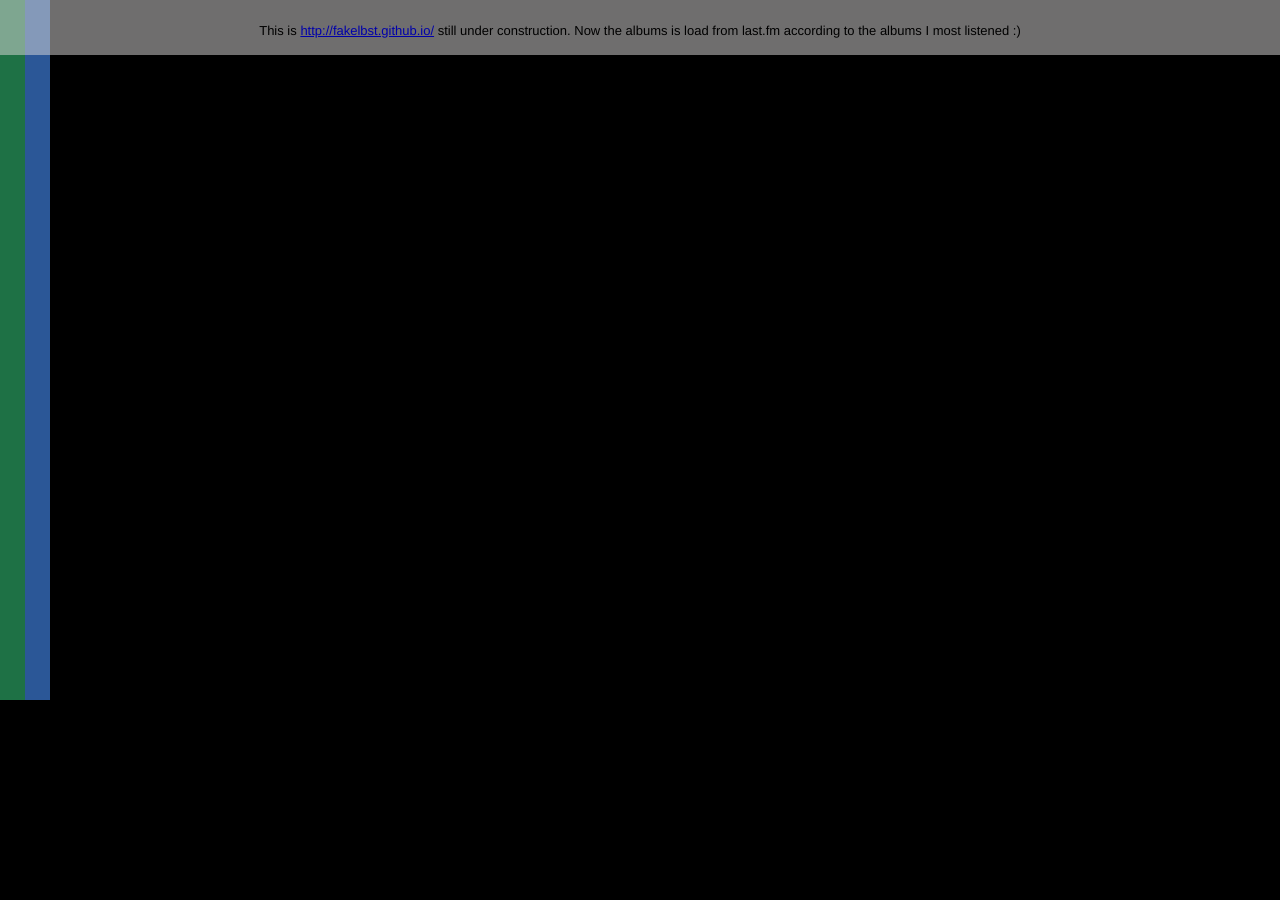
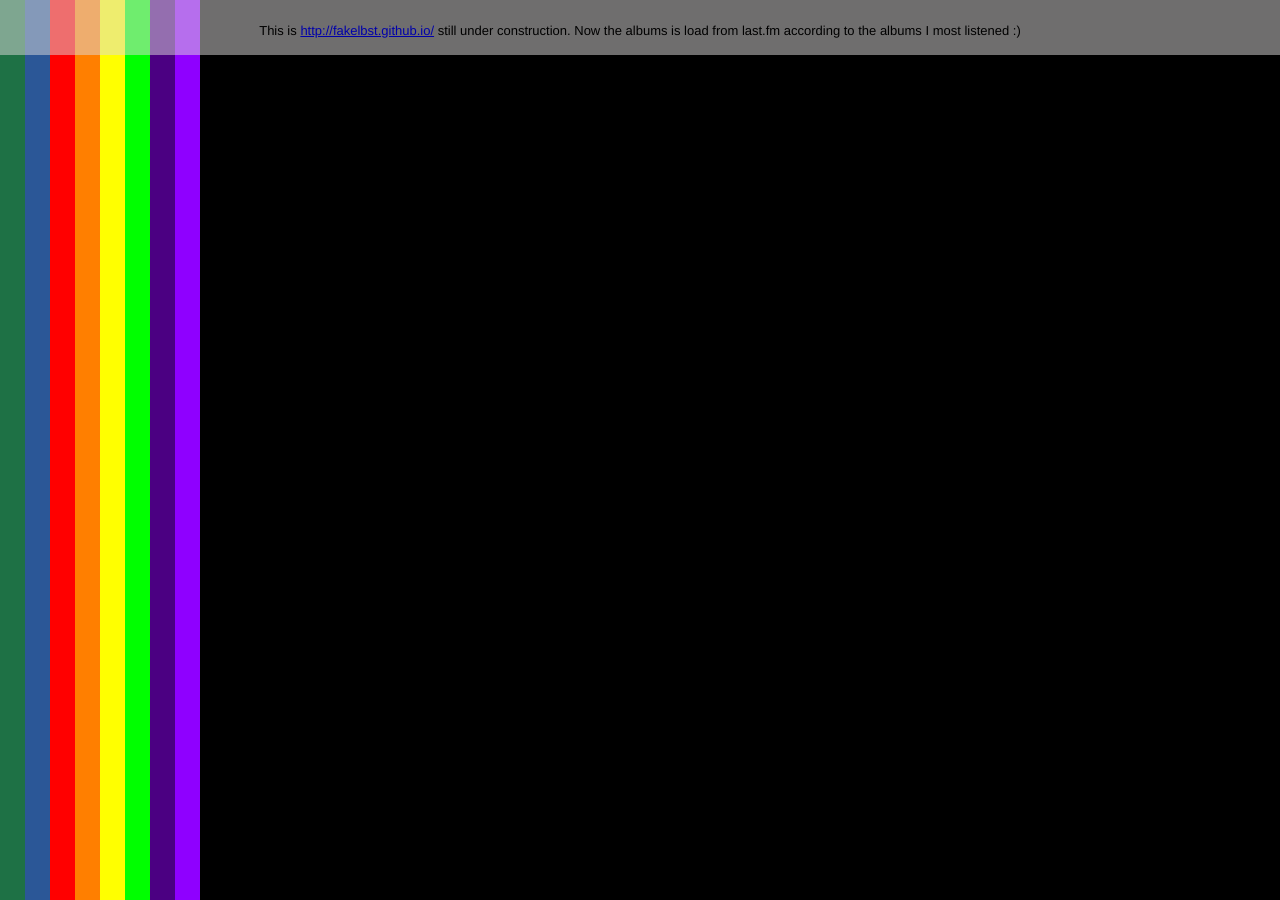
Before and after one commit to fakelbst/fakelbst.github.io, a Jekyll site: the page built from social.html, in a window 1280 px wide. Built offline with Jekyll 4.4.1, drawn with Linux system fonts in a browser that asks for light colours; Markdown is read by kramdown in place of the engine named in the settings.

Commit message:
add rainbow colors

```diff
--- a/social.html
+++ b/social.html
@@ -6,7 +6,7 @@ title: fakelbst's socials
   .socials *{
     float: left;
     width: 25px;
-    height: 700px;
+    height: 100vh;
   }
   .douban {
       background-color: #1e7145 !important
@@ -14,9 +14,34 @@ title: fakelbst's socials
   .facebook {
       background-color: #2b5797 !important
   }
+  .a {
+      background-color: #FF0000 !important
+  }
+  .b {
+      background-color: #FF7F00 !important
+  }
+  .c {
+      background-color: #FFFF00 !important
+  }
+  .d {
+      background-color: #00FF00 !important
+  }
+  .e {
+      background-color: #4B0082 !important
+  }
+  .f {
+      background-color: #8F00FF !important
+  }
 </style>
 
 <div class="socials">
     <div class="douban"></div>
     <div class="facebook"></div>
+    <div class="a"></div>
+    <div class="b"></div>
+    <div class="c"></div>
+    <div class="d"></div>
+    <div class="e"></div>
+    <div class="f"></div>
 </div>
+</div>
```
